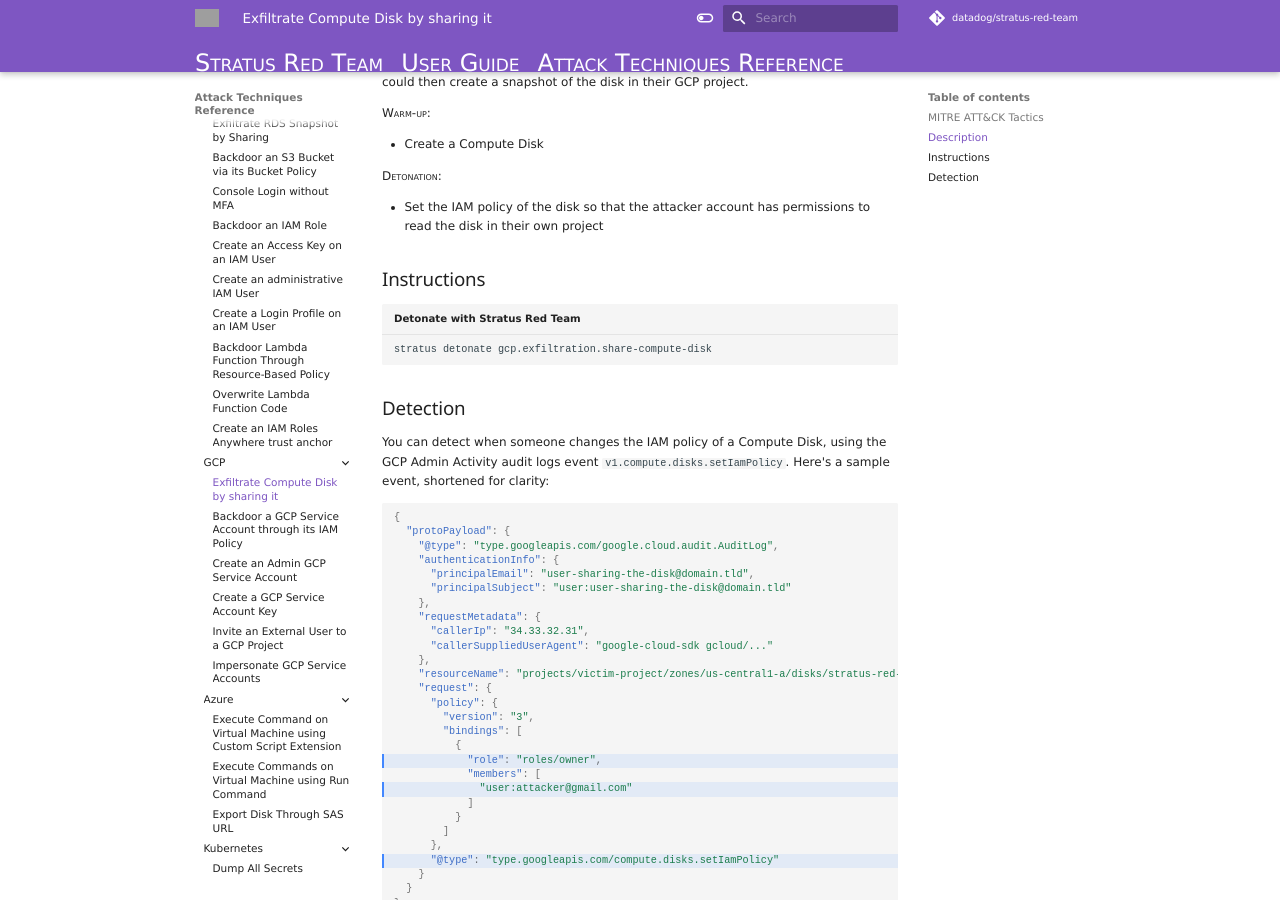
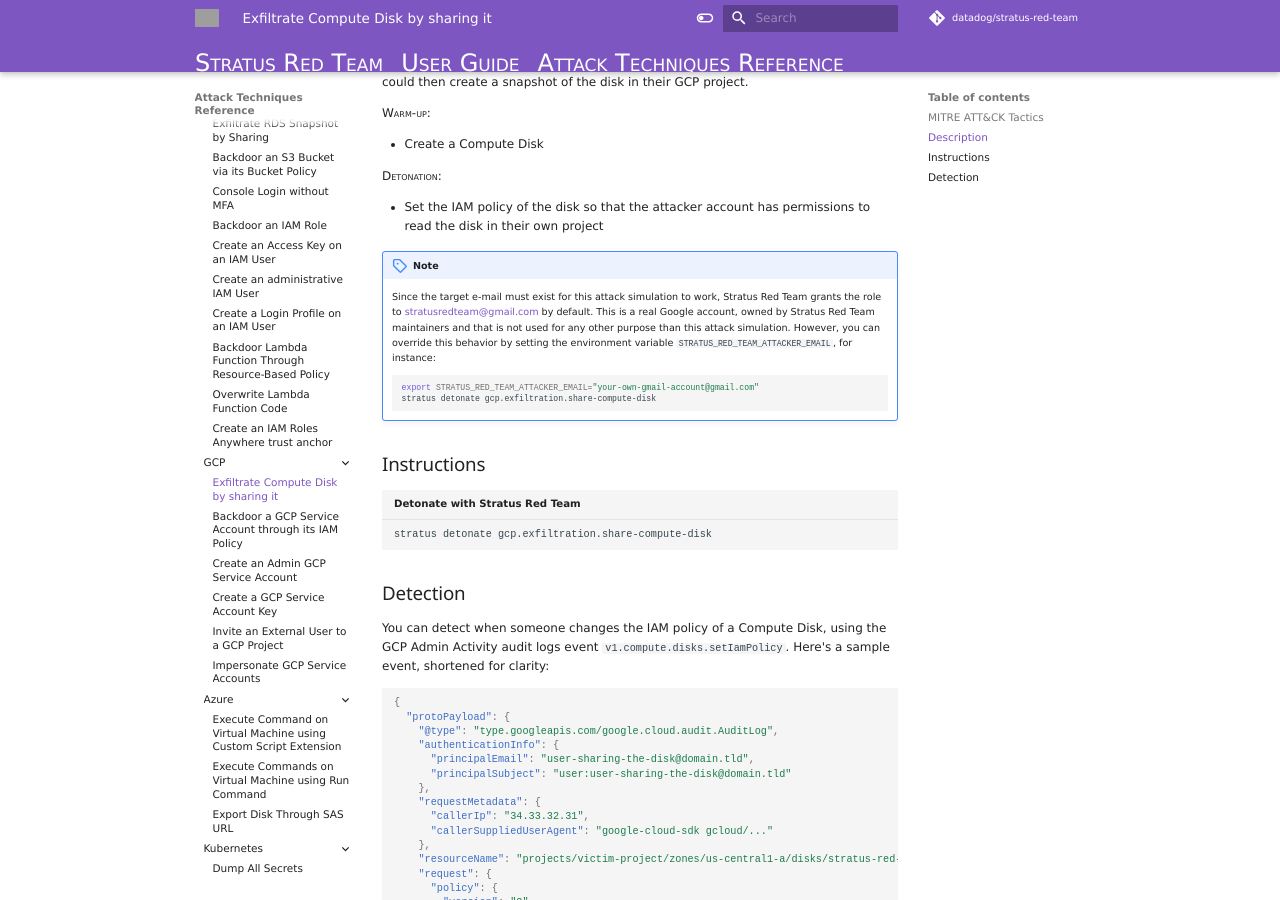
Before and after one commit to DataDog/stratus-red-team, an MkDocs documentation site: the page built from docs/attack-techniques/GCP/gcp.exfiltration.share-compute-disk.md, in a window 1280 px wide and 900 px high, scrolled down 323 px. Built offline with MkDocs 1.6.1 and Material for MkDocs 9.7.7, drawn with Linux system fonts in a browser that asks for light colours; nearby versions of some CDN libraries; library files that are not in the unit come from our copies; comment, search, counter and statistics services are not loaded; grey boxes are pictures that could not be loaded.

````diff
--- a/docs/attack-techniques/GCP/gcp.exfiltration.share-compute-disk.md
+++ b/docs/attack-techniques/GCP/gcp.exfiltration.share-compute-disk.md
@@ -26,6 +26,17 @@ Exfiltrates a Compute Disk by sharing with a fictitious attacker account. The at
 <span style="font-variant: small-caps;">Detonation</span>:
 
 - Set the IAM policy of the disk so that the attacker account has permissions to read the disk in their own project
+
+!!! note
+
+	Since the target e-mail must exist for this attack simulation to work, Stratus Red Team grants the role to stratusredteam@gmail.com by default.
+	This is a real Google account, owned by Stratus Red Team maintainers and that is not used for any other purpose than this attack simulation. However, you can override
+	this behavior by setting the environment variable <code>STRATUS_RED_TEAM_ATTACKER_EMAIL</code>, for instance:
+
+	```bash
+	export STRATUS_RED_TEAM_ATTACKER_EMAIL="your-own-gmail-account@gmail.com"
+	stratus detonate gcp.exfiltration.share-compute-disk
+	```
 
 
 ## Instructions
````
Also changed, not shown: docs/attack-techniques/azure/azure.execution.vm-run-command.md (+1 -0 lines), 1 other file.
